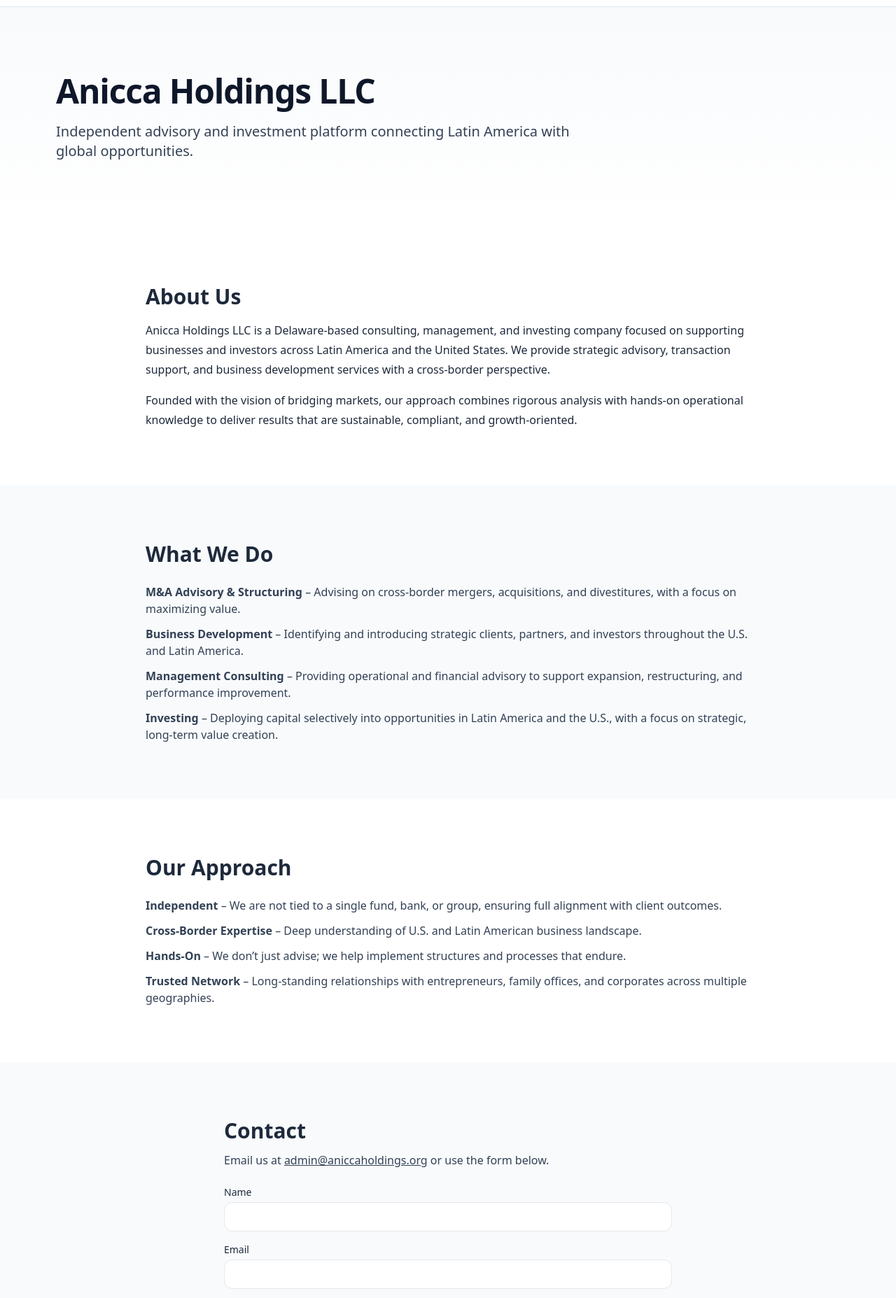
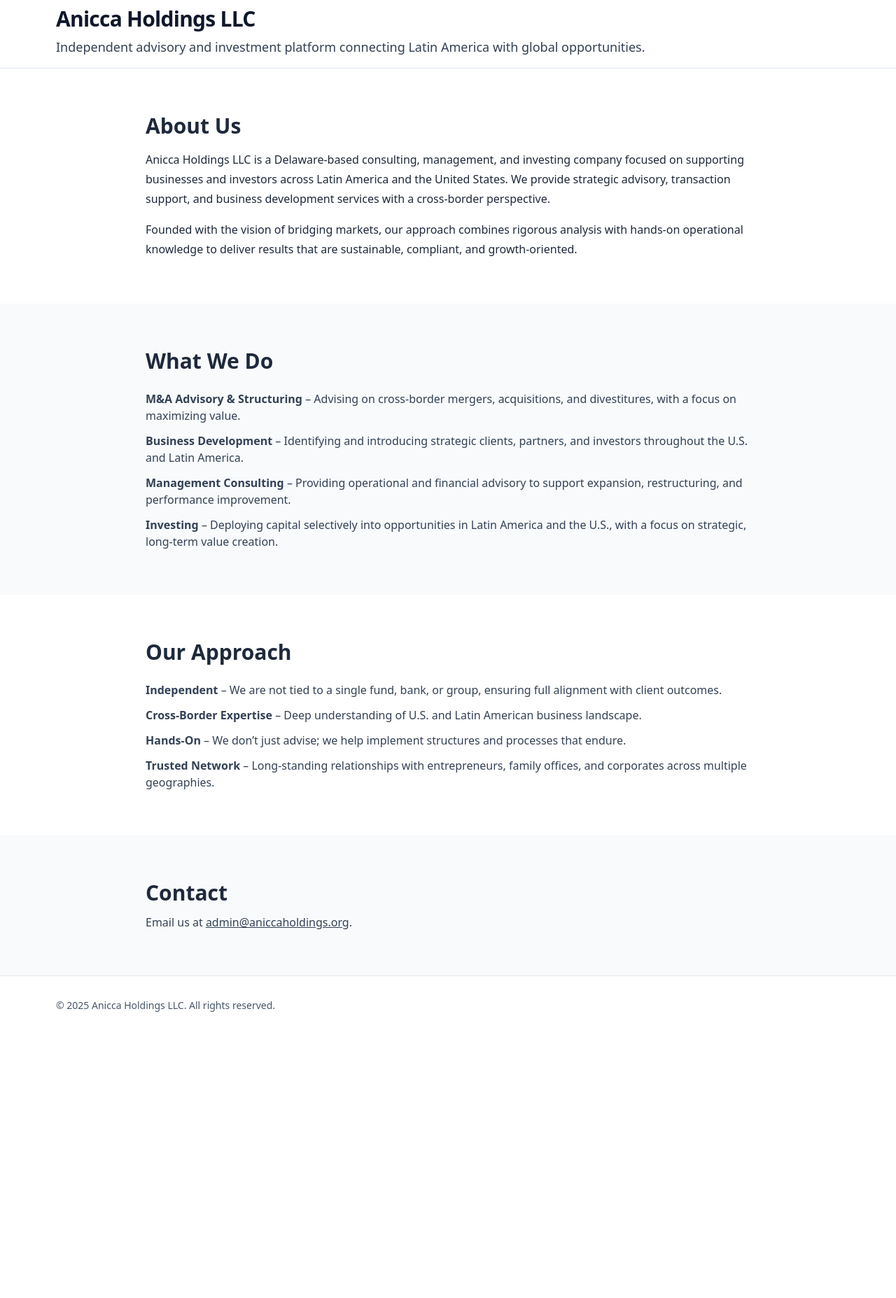
Before and after one commit to felipeossar/AniccaHoldings-website, a plain HTML site: page index.html in a window 1280 px wide. Shown: the part 39-1894 px from the top of the page at 70% size. After the commit the page ends 1518 px from the top, so only its background shows below. Drawn offline with nearby package versions, Linux system fonts and the light colour scheme.

Commit message:
Update index.html

```diff
--- a/index.html
+++ b/index.html
@@ -12,35 +12,30 @@
   <link rel="icon" href="/favicon.ico" />
   <script src="https://cdn.tailwindcss.com"></script>
   <style>
-    :target::before { content: ""; display: block; height: 84px; margin-top: -84px; }
+    :target::before { content: ""; display: block; height: 120px; margin-top: -120px; }
   </style>
 </head>
 <body class="antialiased text-slate-800">
-  <!-- Header -->
-  <header class="sticky top-0 z-40 bg-white/80 backdrop-blur border-b border-slate-200">
+  <!-- Sticky Header (always visible with title + subtitle) -->
+  <header class="sticky top-0 z-40 bg-white/95 backdrop-blur border-b border-slate-200">
     <div class="max-w-6xl mx-auto px-4 py-3 flex items-center justify-between">
       <a href="#top" class="flex items-center gap-2 font-semibold text-slate-900">
         <svg xmlns="http://www.w3.org/2000/svg" viewBox="0 0 24 24" class="w-6 h-6" fill="currentColor"><path d="M12 3l8.66 5v8L12 21 3.34 16V8z"/></svg>
         <span>Anicca Holdings</span>
       </a>
-      <button id="navBtn" class="md:hidden inline-flex items-center px-3 py-2 rounded-lg border border-slate-300">Menu</button>
-      <nav id="nav" class="hidden md:flex items-center gap-6 text-sm">
+      <nav class="hidden md:flex items-center gap-6 text-sm">
         <a href="#about" class="hover:text-slate-900">About</a>
         <a href="#contact" class="hover:text-slate-900">Contact</a>
       </nav>
     </div>
+    <div class="max-w-6xl mx-auto px-4 pb-4">
+      <h1 class="text-2xl md:text-3xl font-bold tracking-tight text-slate-900">Anicca Holdings LLC</h1>
+      <p class="mt-1 md:mt-2 text-base md:text-lg text-slate-700">Independent advisory and investment platform connecting Latin America with global opportunities.</p>
+    </div>
   </header>
 
-  <!-- Hero -->
-  <section id="top" class="bg-gradient-to-b from-slate-50 to-white">
-    <div class="max-w-6xl mx-auto px-4 py-16 md:py-24">
-      <h1 class="text-4xl md:text-5xl font-bold tracking-tight text-slate-900">Anicca Holdings LLC</h1>
-      <p class="mt-5 text-xl text-slate-700 max-w-3xl">Independent advisory and investment platform connecting Latin America with global opportunities.</p>
-    </div>
-  </section>
-
   <!-- About (full-width) -->
-  <section id="about" class="py-16 md:py-20">
+  <section id="about" class="py-12 md:py-16">
     <div class="max-w-4xl mx-auto px-4">
       <h2 class="text-3xl font-semibold">About Us</h2>
       <p class="mt-4 leading-7">Anicca Holdings LLC is a Delaware-based consulting, management, and investing company focused on supporting businesses and investors across Latin America and the United States. We provide strategic advisory, transaction support, and business development services with a cross-border perspective.</p>
@@ -49,7 +44,7 @@
   </section>
 
   <!-- What We Do (full-width) -->
-  <section class="py-16 md:py-20 bg-slate-50">
+  <section class="py-12 md:py-16 bg-slate-50">
     <div class="max-w-4xl mx-auto px-4">
       <h2 class="text-3xl font-semibold">What We Do</h2>
       <ul class="mt-6 space-y-3 text-slate-700">
@@ -62,7 +57,7 @@
   </section>
 
   <!-- Our Approach (full-width) -->
-  <section class="py-16 md:py-20">
+  <section class="py-12 md:py-16">
     <div class="max-w-4xl mx-auto px-4">
       <h2 class="text-3xl font-semibold">Our Approach</h2>
       <ul class="mt-6 grid gap-3 text-slate-700">
@@ -74,51 +69,21 @@
     </div>
   </section>
 
-  <!-- Contact (full-width) -->
-  <section id="contact" class="py-16 md:py-20 bg-slate-50">
-    <div class="max-w-2xl mx-auto px-4">
+  <!-- Contact (email only) -->
+  <section id="contact" class="py-12 md:py-16 bg-slate-50">
+    <div class="max-w-4xl mx-auto px-4">
       <h2 class="text-3xl font-semibold">Contact</h2>
-      <p class="mt-3 text-slate-700">Email us at <a class="underline" href="mailto:admin@aniccaholdings.org">admin@aniccaholdings.org</a> or use the form below.</p>
-      <form class="mt-6 space-y-4" action="#" method="POST" id="contactForm">
-        <div>
-          <label class="block text-sm font-medium" for="name">Name</label>
-          <input id="name" name="name" type="text" required class="mt-1 w-full rounded-xl border px-3 py-2 focus:outline-none focus:ring-2 focus:ring-slate-900" />
-        </div>
-        <div>
-          <label class="block text-sm font-medium" for="email">Email</label>
-          <input id="email" name="email" type="email" required class="mt-1 w-full rounded-xl border px-3 py-2 focus:outline-none focus:ring-2 focus:ring-slate-900" />
-        </div>
-        <div>
-          <label class="block text-sm font-medium" for="message">Message</label>
-          <textarea id="message" name="message" rows="5" required class="mt-1 w-full rounded-xl border px-3 py-2 focus:outline-none focus:ring-2 focus:ring-slate-900"></textarea>
-        </div>
-        <div class="flex items-center gap-3">
-          <button type="submit" class="inline-flex items-center rounded-xl bg-slate-900 px-5 py-3 text-white font-medium shadow hover:opacity-90">Send</button>
-        </div>
-      </form>
-      <script>
-        // If the form isn't wired yet (action set to #), prevent submission and guide the owner.
-        document.getElementById('contactForm').addEventListener('submit', function (e) {
-          if (this.getAttribute('action') === '#') {
-            e.preventDefault();
-            alert('To enable the contact form, replace the form\'s action with your Formspree endpoint.');
-          }
-        });
-      </script>
+      <p class="mt-3 text-slate-700">Email us at <a class="underline" href="mailto:admin@aniccaholdings.org">admin@aniccaholdings.org</a>.</p>
     </div>
   </section>
 
   <footer class="border-t">
     <div class="max-w-6xl mx-auto px-4 py-8 text-sm text-slate-600 flex items-center justify-between gap-3">
       <p>© <span id="year"></span> Anicca Holdings LLC. All rights reserved.</p>
-      <!-- Removed Privacy/Terms links until pages exist -->
     </div>
   </footer>
 
   <script>
-    const btn = document.getElementById('navBtn');
-    const nav = document.getElementById('nav');
-    if (btn) btn.addEventListener('click', () => nav.classList.toggle('hidden'));
     document.getElementById('year').textContent = new Date().getFullYear();
   </script>
 
```
